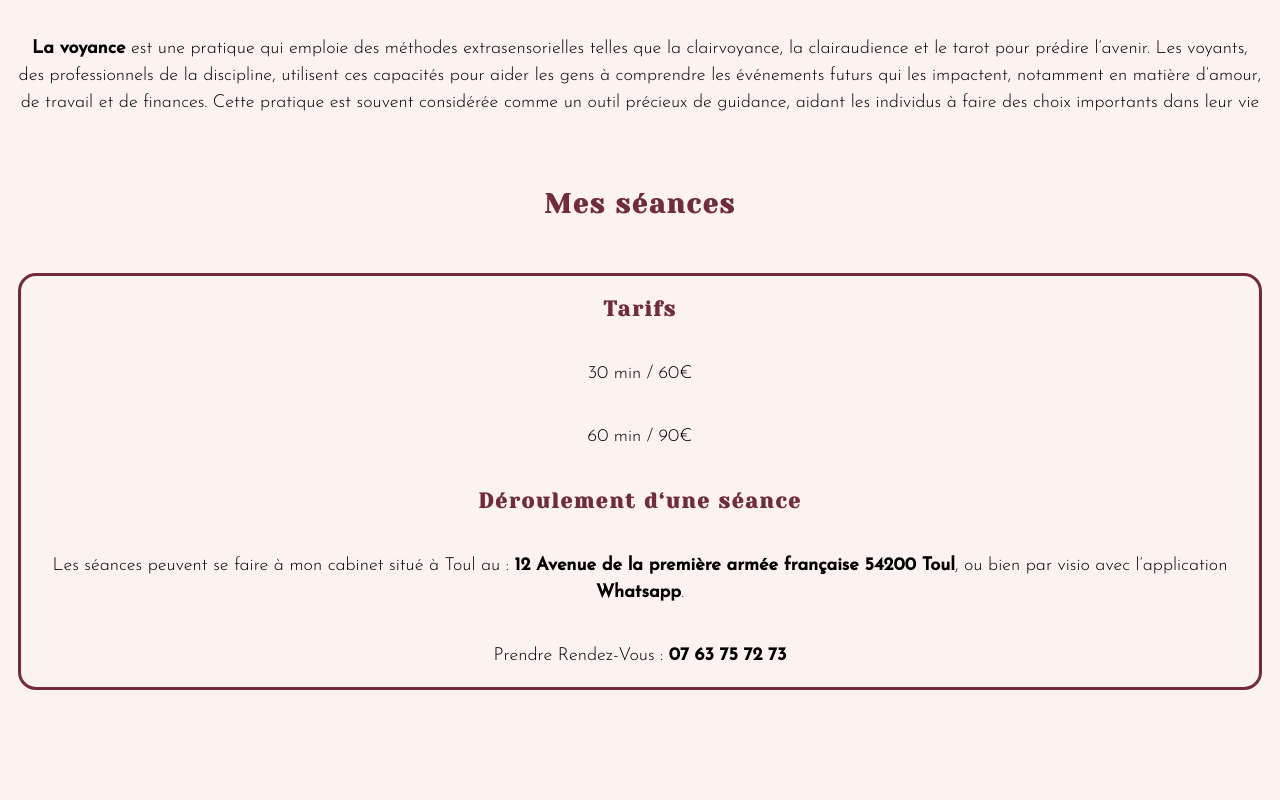
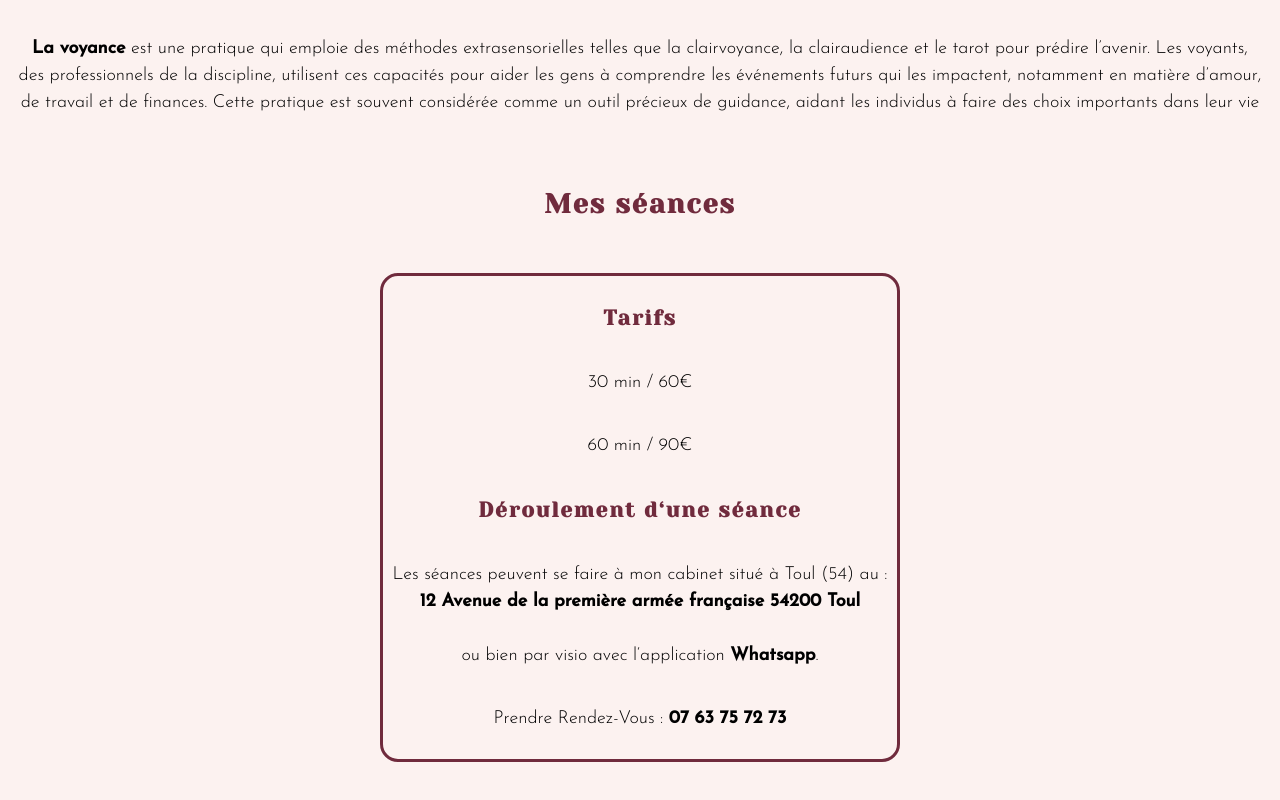
Before and after one commit to danidji/cabinet_clelya, a Next.js app: page / in a window 1280 px wide. Shown: the part 2445-3245 px from the top of the page. Before the commit the page ends 3189 px from the top, so only its background shows below. Built offline with nearby package versions, Linux system fonts and the light colour scheme.

Commit message:
style : improve

```diff
--- a/src/component/Session.tsx
+++ b/src/component/Session.tsx
@@ -10,7 +10,10 @@ export default function Session() {
                 <p>60 min / 90€</p>
                 <h3>Déroulement d&lsquo;une séance</h3>
                 <p>
-                    Les séances peuvent se faire à mon cabinet situé à Toul au : <strong>12 Avenue de la première armée française 54200 Toul</strong>,
+                    Les séances peuvent se faire à mon cabinet situé à Toul (54) au :<br />
+                    <strong>12 Avenue de la première armée française 54200 Toul</strong>
+                    <br />
+                    <br />
                     ou bien par visio avec l&lsquo;application <strong>Whatsapp</strong>.
                 </p>
                 <p>
--- a/src/styles/Session.module.css
+++ b/src/styles/Session.module.css
@@ -11,12 +11,14 @@
 .session_content {
   display: flex;
   flex-direction: column;
-  align-items: center;
+  justify-content: center;
   border: 3px solid #702B3D ;
   border-radius: 1rem;
   margin: 2rem 0;
+  padding: .5rem;
 }
 
-.session_content p {
+.session_content p,
+.session_content h3 {
   text-align: center;
 }
```
